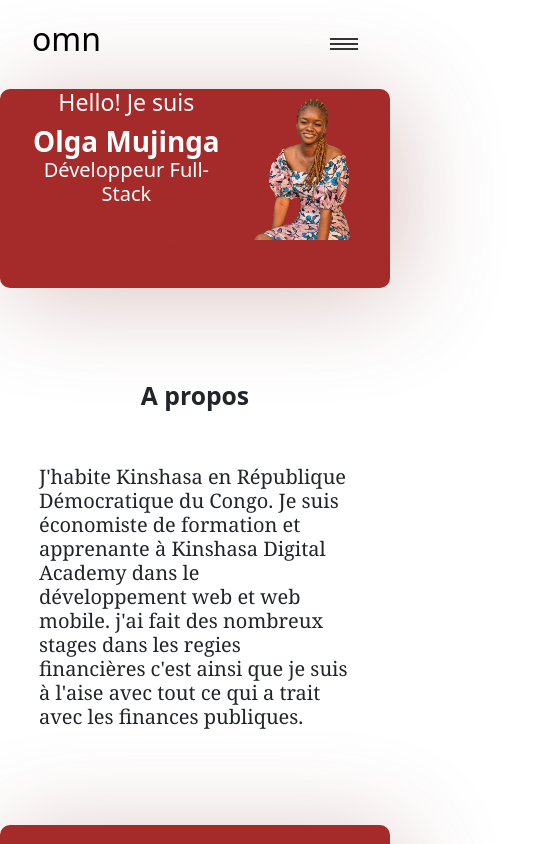
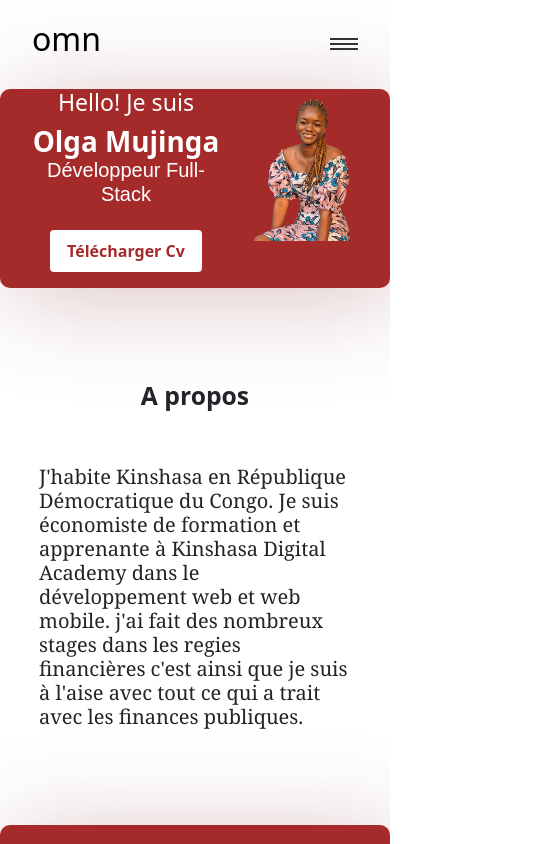
Before and after one commit to Olga-1234/portofolioReact, a React (Create React App) app: page / in a window 390 px wide. Shown: the top 844 px of the page, 539 px wide, since content can reach past the window. Built offline with nearby package versions, Linux system fonts and the light colour scheme; a web font is replaced by a local one.

Commit message:
refactor: changement du style au niveau responsive

```diff
--- a/src/App.js
+++ b/src/App.js
@@ -14,7 +14,7 @@ function App() {
 
 
     return (
-    <div className="col-12">
+    <div className="">
 
 
     <Home/>
--- a/src/Footer.js
+++ b/src/Footer.js
@@ -2,9 +2,9 @@ const Footer = () => {
   return (
     <div
       id="contact"
-      className="  d-flex justify-content-center"
+      className="d-flex justify-content-center"
     >
-      <div className="container ">
+      <div className="container">
         <p className="h3 fw-bold mt-5 mb-5">CONTACTS</p>
         <div className="d-flex  justify-content-between" >
         <div className="d-flex justify-content-between">
--- a/src/Home.js
+++ b/src/Home.js
@@ -1,5 +1,6 @@
 import profil from "./img/omn2.png";
 import "./styles/home.css";
+import Cv from "./img/CV_OLGA_MUJINGA.pdf"
 const Home = () => {
   return (
     <div>
@@ -38,11 +39,11 @@ const Home = () => {
             <h1 className="h3">Hello! Je suis</h1>
             <h2 className="h1 padding   fw-bold">Olga Mujinga</h2>
             <p className="h5"> Développeur Full-Stack</p>
-
-            <a href="/images/myw3schoolsimage.jpg" download>
-<button className="py-2 my-3 rounded px-3 button fw-bold">Télécharger Cv</button>
-</a>
-
+            <a href={Cv} download>
+              <button className="py-2 my-3 rounded px-3 buttonO fw-bold">
+                Télécharger Cv
+              </button>
+            </a>
           </div>
         </div>
         <div className="col-sm-6 d-flex justify-content-center padding ">
--- a/src/index.js
+++ b/src/index.js
@@ -1,6 +1,7 @@
 import React from 'react';
 import ReactDOM from 'react-dom';
 import "./styles/About.css";
+import "./styles/generale.css"
 import App from './App';
 import { BrowserRouter as Router } from "react-router-dom";
 
--- a/src/project.js
+++ b/src/project.js
@@ -5,7 +5,7 @@ const Project = () => {
         <div className="h1 d-flex justify-content-center mt-5 mb-5">
           Projets réalisés
         </div>
-        <div className="col-12 row row-cols-1 row-cols-sm-2 d-flex justify-content-centr row-cols-md-3 g-3">
+        <div className="col-12 row row-cols-1 row-cols-sm-2 row-cols-md-3 g-3">
           {/* <div className="col "> */}
             <div className="card height shadow-sm">
               <div className="card-body">
@@ -15,7 +15,7 @@ const Project = () => {
                   Reproduire fidèlement la maquette d'un formulaire.
                 </p>
                 <button className="button border ">
-                  <a href="https://olga-1234.github.io/travail4/" className="a">
+                  <a href="https://olga-1234.github.io/travail4/" target="_blank" rel="noreferrer" className="a">
                     Voir le site
                   </a>
                 </button>
@@ -33,7 +33,7 @@ const Project = () => {
                   web de Kinshasa Digital..
                 </p>
                 <button className="button border ">
-                  <a href="https://olga-1234.github.io/travail4/" className="a">
+                  <a href="https://olga-1234.github.io/travail4/" target="_blank" rel="noreferrer" className="a">
                     Voir le site
                   </a>
                 </button>
@@ -51,7 +51,7 @@ const Project = () => {
                   une nouvelle base des données...
                 </p>
                 <button className="button border ">
-                  <a href="https://environews-rdc.org/" className="a">
+                  <a href="https://environews-rdc.org/" target="_blank" rel="noreferrer" className="a">
                     Voir le site
                   </a>
                 </button>
@@ -70,6 +70,7 @@ const Project = () => {
                 <button className="button border ">
                   <a
                     href="https://travail9-site-cinema.vercel.app/"
+                    target="_blank" rel="noreferrer"
                     className="a"
                   >
                     Voir le site
@@ -88,7 +89,7 @@ const Project = () => {
                   Structurer un document HTML à partir d'une maquette.
                 </p>
                 <button className="button border ">
-                  <a href="https://olga-1234.github.io/travail2/" className="a">
+                  <a href="https://olga-1234.github.io/travail2/" target="_blank" rel="noreferrer" className="a">
                     Voir le site
                   </a>
                 </button>
--- a/src/styles/About.css
+++ b/src/styles/About.css
@@ -43,7 +43,7 @@ text-decoration:none;
     }
 }
 .height{
-    height:100% ;
+    height:auto ;
     cursor: pointer;
 }
 .height:hover{
--- /dev/null
+++ b/src/styles/generale.css
@@ -0,0 +1,28 @@
+html,
+body {
+    padding: 0;
+    margin: 0;
+    /* font-family: 'Playfair Display', sans-serif; */
+    font-family: 'Poppins', sans-serif;
+    font-size: 1em;
+    overflow-x: hidden;
+}
+
+a {
+    color: inherit;
+    text-decoration: none;
+}
+
+* {
+    box-sizing: border-box;
+    padding: 0;
+    margin: 0;
+}
+p {
+    font-family: 'Poppins', sans-serif;
+}
+@media (max-width: 500px) {
+    body {
+        font-size: 0.895em;
+    }
+}
--- a/src/styles/home.css
+++ b/src/styles/home.css
@@ -24,6 +24,18 @@
     border: white solid 1px !important;
 }
 
+.buttonO{
+  background-color: white;
+  color: brown;
+  border: transparent 1px solid !important;
+
+}
+.buttonO:hover{
+  color: white;
+  background-color: transparent;
+  border: white solid 1px !important;
+}
+
 
 .a {
     color: #000;
@@ -36,7 +48,7 @@
     left: 3%;
     /* z-index: 999999; */
     padding-top: 15px;
-    width: 94%;
+    width: 100vw;
 
   }
   .height{
```
